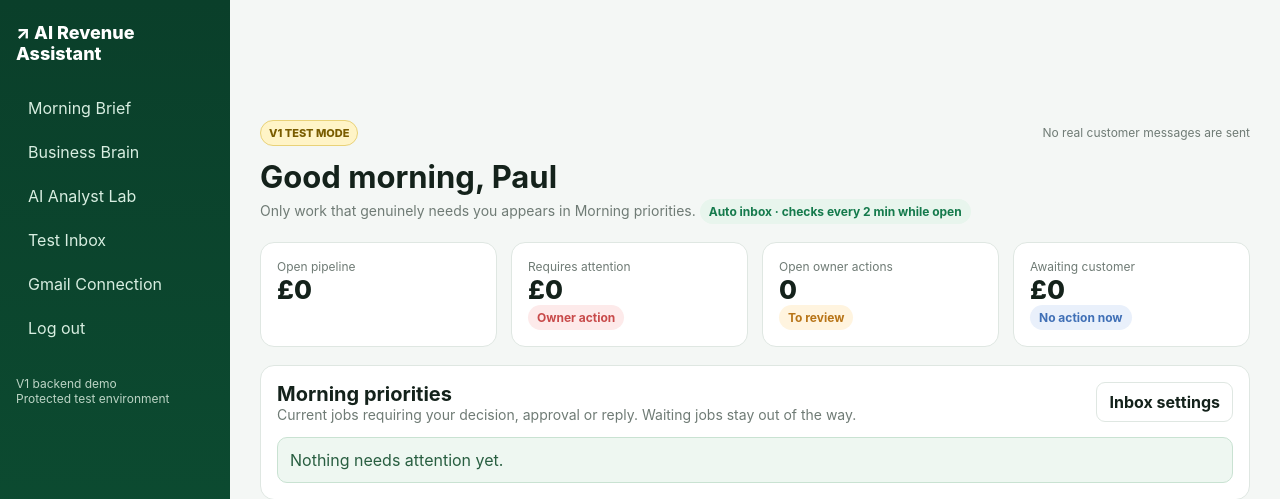
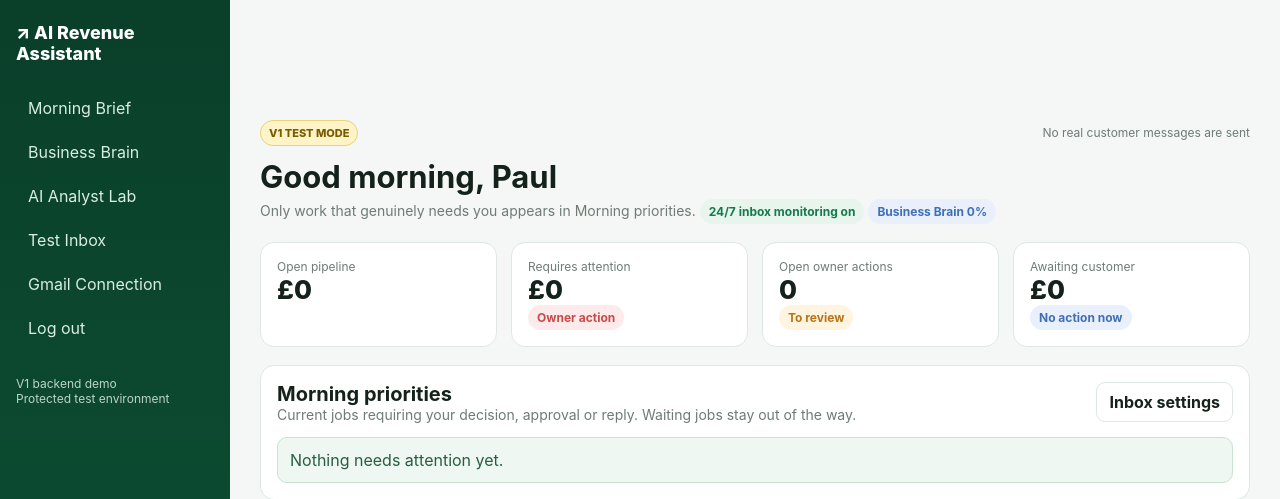
Before and after one commit to paulmcdonagh001-png/ai-revenue-assistant, a Flask app: page / in a window 1280 px wide. Shown: the top 499 px of the page. Run offline with Flask 3, Linux system fonts and the light colour scheme; the visitor is signed in with stand-in values (Sample User, id 1); data that the repository does not hold is empty; some libraries are stand-ins or nearby versions.

Commit message:
Show Business Brain readiness on Morning Brief

```diff
--- a/templates/index.html
+++ b/templates/index.html
@@ -1,6 +1,6 @@
 {% extends "layout.html" %}{% block content %}
 <h1>Good morning, Paul</h1>
-<div class="sub">Only work that genuinely needs you appears in Morning priorities. <span class="pill green">Auto inbox · checks every 2 min while open</span></div>
+<div class="sub">Only work that genuinely needs you appears in Morning priorities. <span class="pill green">24/7 inbox monitoring on</span> <a href="/business-settings" style="text-decoration:none"><span class="pill {% if business_brain_score >= 75 %}green{% elif business_brain_score >= 40 %}amber{% else %}blue{% endif %}">Business Brain {{business_brain_score}}%</span></a></div>
 <div class="cards">
 <div class="card"><div class="label">Open pipeline</div><div class="value">{{ money(metrics.open) }}</div></div>
 <div class="card"><div class="label">Requires attention</div><div class="value">{{ money(metrics.needs) }}</div><span class="pill red">Owner action</span></div>
@@ -13,7 +13,7 @@
 <div style="margin-top:14px">
 {% for p in priorities %}
 <a href="/opportunity/{{p.opp.id}}" class="priority-row">
-<div><div style="display:flex;align-items:center;gap:8px;flex-wrap:wrap"><b>{{p.opp.customer_name}}</b><span class="pill {% if p.opp.status=='Needs you' %}red{% elif p.opp.status=='Accepted' %}green{% else %}amber{% endif %}">{{p.opp.status}}</span>{% if p.opp.confidence is not none %}<span class="pill blue">{{(p.opp.confidence*100)|round|int}}%</span>{% endif %}</div><div class="small" style="margin-top:5px">{{p.opp.project}} · {{money(p.opp.quote_value)}}</div><div style="margin-top:8px">{{p.opp.ai_summary or p.opp.next_action or 'Review opportunity'}}</div>{% if p.actions %}<div class="small" style="margin-top:6px"><b>Next:</b> {{p.actions[0].description}}{% if p.actions|length > 1 %} · +{{p.actions|length - 1}} more{% endif %}</div>{% endif %}</div>
+<div><div style="display:flex;align-items:center;gap:8px;flex-wrap:wrap"><b>{{p.opp.customer_name}}</b><span class="pill {% if p.opp.status in ['Needs you','Follow-up due'] %}red{% elif p.opp.status=='Accepted' %}green{% else %}amber{% endif %}">{{p.opp.status}}</span>{% if p.opp.confidence is not none %}<span class="pill blue">{{(p.opp.confidence*100)|round|int}}%</span>{% endif %}</div><div class="small" style="margin-top:5px">{{p.opp.project}} · {{money(p.opp.quote_value)}}</div><div style="margin-top:8px">{{p.opp.ai_summary or p.opp.next_action or 'Review opportunity'}}</div>{% if p.actions %}<div class="small" style="margin-top:6px"><b>Next:</b> {{p.actions[0].description}}{% if p.actions|length > 1 %} · +{{p.actions|length - 1}} more{% endif %}</div>{% endif %}</div>
 <div style="text-align:right;min-width:140px">{% if p.draft and p.draft.status=='sent' %}<span class="pill green">Sent</span>{% elif p.draft and p.draft.status=='approved' %}<span class="pill green">Approved to send</span>{% elif p.draft and p.draft.status=='ready_for_review' %}<span class="pill green">Ready for approval</span>{% elif p.draft %}<span class="pill amber">Needs your facts</span>{% else %}<span class="pill blue">Open</span>{% endif %}<div class="small" style="margin-top:8px">{{p.opp.last_contact or ''}}</div></div>
 </a>
 {% else %}<div class="notice">Nothing needs attention yet.</div>{% endfor %}
@@ -26,7 +26,7 @@
 <tr onclick="location.href='/opportunity/{{o.id}}'" style="cursor:pointer">
 <td><b>{{o.customer_name}}</b><div class="small">{{o.project}}{% if o.location %} · {{o.location}}{% endif %}</div></td>
 <td><b>{{money(o.quote_value)}}</b></td>
-<td><span class="pill {% if o.status=='Needs you' %}red{% elif o.status in ['Ready to send','Accepted'] %}green{% elif o.status in ['Considering','Awaiting quote'] %}amber{% elif o.status=='Awaiting customer' %}blue{% else %}blue{% endif %}">{{o.status}}</span></td>
+<td><span class="pill {% if o.status in ['Needs you','Follow-up due'] %}red{% elif o.status in ['Ready to send','Accepted'] %}green{% elif o.status in ['Considering','Awaiting quote'] %}amber{% elif o.status=='Awaiting customer' %}blue{% else %}blue{% endif %}">{{o.status}}</span></td>
 <td>{{o.next_action or ''}}</td><td>{{o.last_contact or ''}}</td>
 </tr>{% endfor %}
 </tbody></table></div>
```
